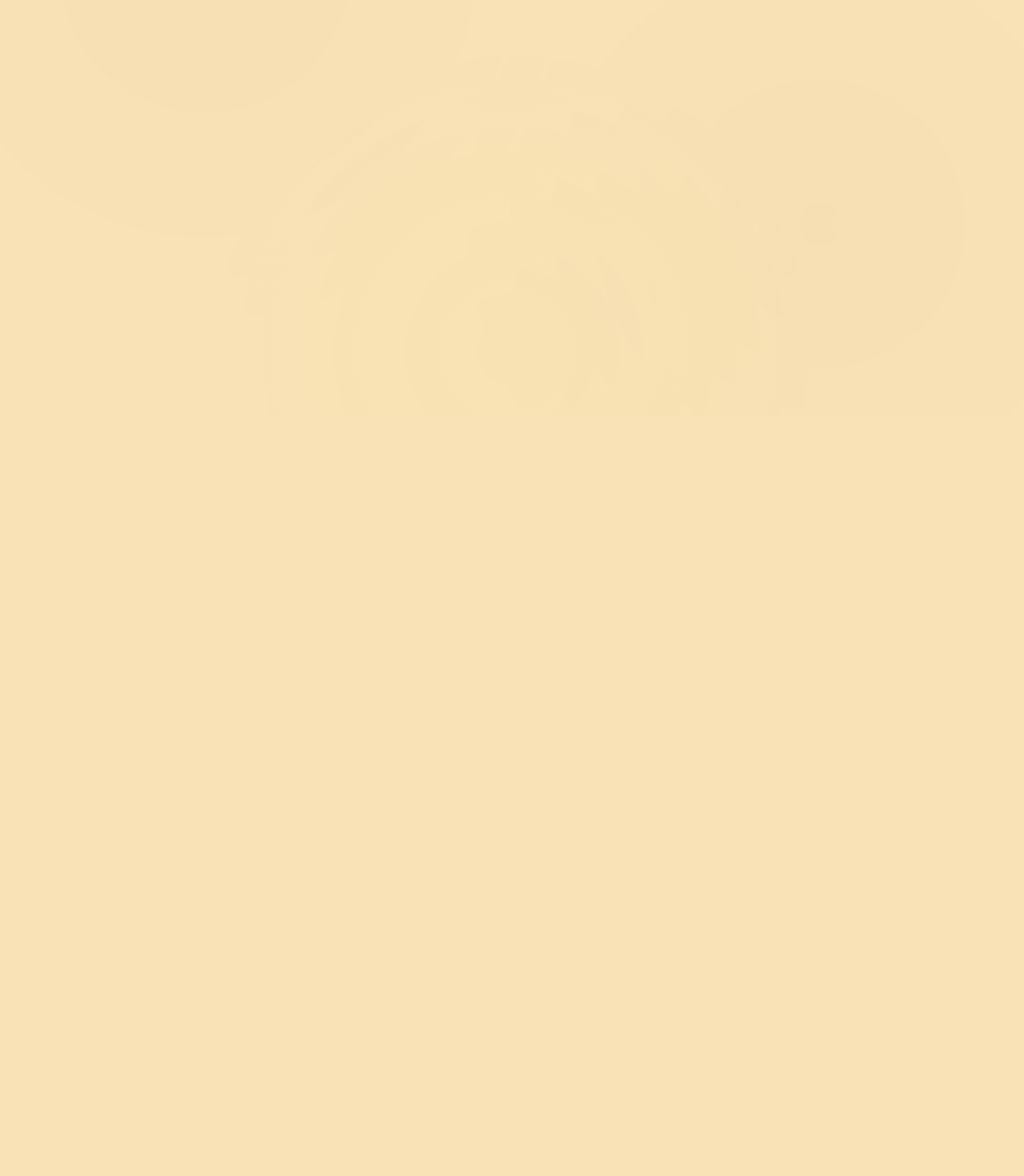
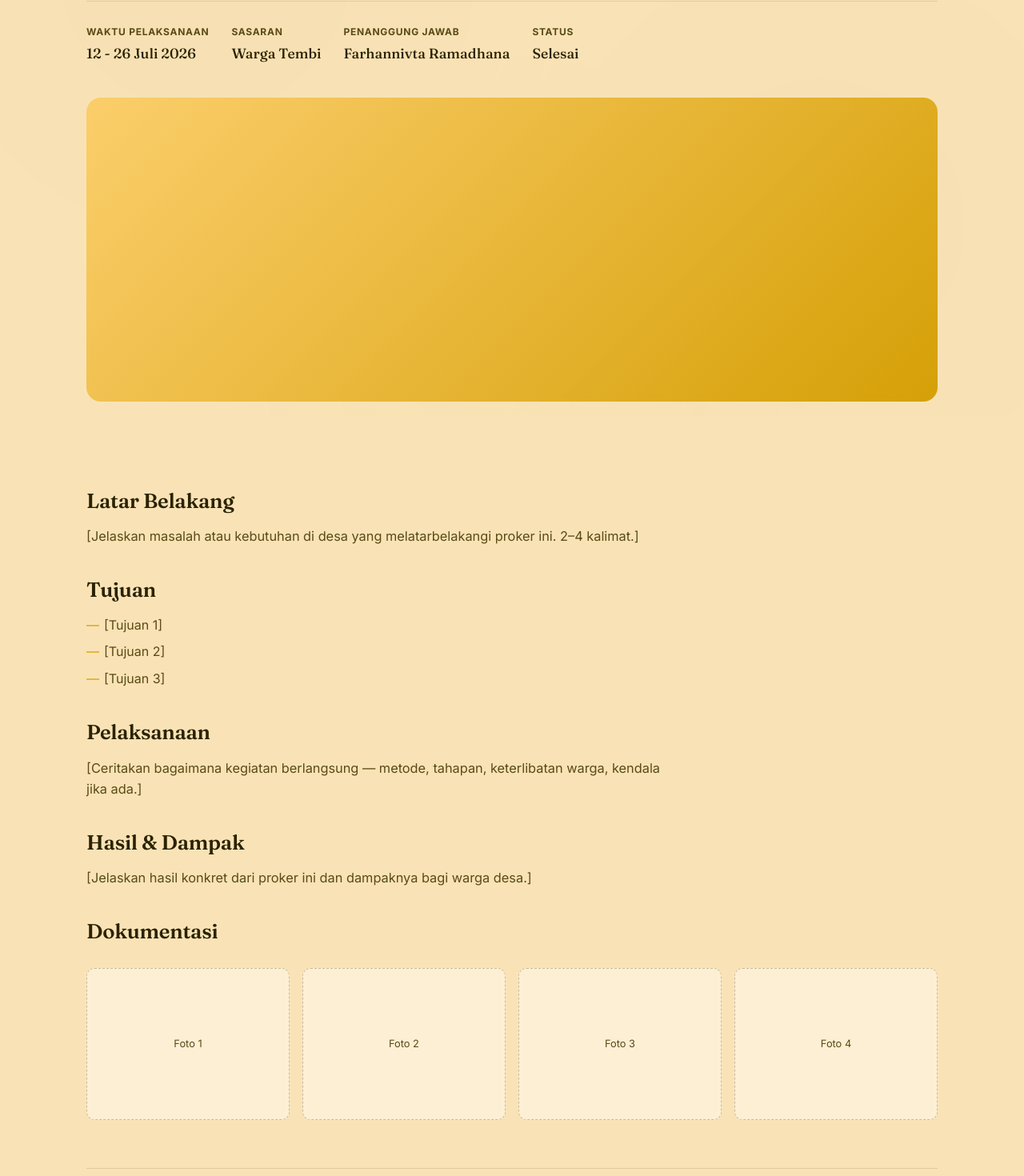
Before and after one commit to farhanisty/sobatembi, a React (Vite) app: page /proker/utama/pembuatan-biopori in a window 1280 px wide. Before the commit this address had no page. Shown: the part 280-1750 px from the top of the page at 80% size. Before the commit the page ends 800 px from the top, so only its background shows below. Built offline with nearby package versions, Linux system fonts and the light colour scheme.

Commit message:
finish create page for proker utama

```diff
--- a/src/App.jsx
+++ b/src/App.jsx
@@ -3,6 +3,9 @@ import { Routes, Route } from 'react-router-dom'
 import Home from './pages/Home'
 import Tentang from './pages/Tentang'
 import Proker from './pages/Proker'
+import PembuatanBiopori from './pages/proker/utama/PembuatanBiopori'
+import SIGDTembi from './pages/proker/utama/SIGDTembi'
+import HariAnakNasional from './pages/proker/utama/HariAnakNasional'
 
 function App() {
   useScrollReveal();
@@ -12,6 +15,9 @@ function App() {
       <Route path="/" element={<Home />}></Route>
       <Route path="/tentang" element={<Tentang />}></Route>
       <Route path="/proker" element={<Proker />}></Route>
+      <Route path="/proker/utama/pembuatan-biopori" element={<PembuatanBiopori />}></Route>
+      <Route path="/proker/utama/sigd-tembi" element={<SIGDTembi />}></Route>
+      <Route path="/proker/utama/hari-anak-nasional" element={<HariAnakNasional />}></Route>
     </Routes>
   )
 }
--- /dev/null
+++ b/src/components/ProkerHero.jsx
@@ -0,0 +1,33 @@
+export default function ProkerHero({ proker }) {
+  return (
+    <section className="detail-hero">
+      <div className="container">
+        <span className="badge utama reveal">Proker Utama</span>
+        <h1 className="reveal">{proker.name}</h1>
+        <div className="detail-meta reveal">
+          <div>
+            <span className="m-label">Waktu Pelaksanaan</span>
+            <span className="m-val">{proker.time}</span>
+          </div>
+          <div>
+            <span className="m-label">Sasaran</span>
+            <span className="m-val">{proker.target}</span>
+          </div>
+          <div>
+            <span className="m-label">Penanggung Jawab</span>
+            {proker.responsibles.map((person, index) => {
+              return (
+                <span key={index} className="m-val">{person}</span>
+              )
+            })}
+          </div>
+          <div>
+            <span className="m-label">Status</span>
+            <span className="m-val">{proker.status}</span>
+          </div>
+        </div>
+        <div className="detail-cover reveal"></div>
+      </div>
+    </section>
+  )
+}
--- a/src/pages/Home.jsx
+++ b/src/pages/Home.jsx
@@ -77,19 +77,19 @@ export default function Home() {
             <ProkerCard
               title="Pembuatan Biopori"
               description="adalah pokoknya"
-              href="proker-1.html"
+              href="/proker/utama/pembuatan-biopori"
             />
 
             <ProkerCard
-              title="Pendataan Golongan Darah"
+              title="Sistem Informasi Golongan Darah Tembi"
               description="adalah pokoknya"
-              href="proker-1.html"
+              href="/proker/utama/sigd-tembi"
             />
 
             <ProkerCard
               title="Rangkaian Kegiatan Hari Anak Nasional"
               description="adalah pokoknya"
-              href="proker-1.html"
+              href="/proker/utama/hari-anak-nasional"
             />
           </div>
         </div>
--- /dev/null
+++ b/src/pages/proker/utama/HariAnakNasional.jsx
@@ -0,0 +1,61 @@
+import Footer from "../../../components/Footer";
+import Navbar from "../../../components/Navbar";
+import ProkerHero from "../../../components/ProkerHero";
+
+export default function HariAnakNasional() {
+  const proker = {
+    type: "utama",
+    name: "Hari Anak Nasional",
+    time: "12 - 26 Juli 2026",
+    target: "Warga Tembi",
+    responsibles: ["Farhannivta Ramadhana"],
+    status: "Selesai"
+  }
+
+  return (
+    <>
+      <Navbar />
+
+      <ProkerHero proker={proker} />
+
+      <section style={{ paddingTop: 0 }} >
+        <div className="container">
+          <div className="prose reveal">
+            <h2>Latar Belakang</h2>
+            <p>[Jelaskan masalah atau kebutuhan di desa yang melatarbelakangi proker ini. 2–4 kalimat.]</p>
+
+            <h2>Tujuan</h2>
+            <ul>
+              <li>[Tujuan 1]</li>
+              <li>[Tujuan 2]</li>
+              <li>[Tujuan 3]</li>
+            </ul>
+
+            <h2>Pelaksanaan</h2>
+            <p>[Ceritakan bagaimana kegiatan berlangsung — metode, tahapan, keterlibatan warga, kendala jika ada.]</p>
+
+            <h2>Hasil & Dampak</h2>
+            <p>[Jelaskan hasil konkret dari proker ini dan dampaknya bagi warga desa.]</p>
+          </div>
+
+          <div className="reveal">
+            <h2 style={{
+              fontFamily: "var(--font-display)", fontSize: "1.6rem", margin: "40px 0 6px"
+            }}>Dokumentasi</h2>
+            <div className="gallery-grid">
+              < div className="g-item">Foto 1</div>
+              <div className="g-item">Foto 2</div>
+              <div className="g-item">Foto 3</div>
+              <div className="g-item">Foto 4</div>
+            </div>
+          </div>
+
+          <div className="detail-nav reveal">
+            <a href="proker.html" className="btn btn-outline">← Semua Proker</a>
+            <a href="proker-2.html" className="btn btn-primary">Proker Selanjutnya →</a>
+          </div>
+        </div >
+      </section >
+    </>
+  )
+}
--- /dev/null
+++ b/src/pages/proker/utama/PembuatanBiopori.jsx
@@ -0,0 +1,62 @@
+import Footer from "../../../components/Footer";
+import Navbar from "../../../components/Navbar";
+import ProkerHero from "../../../components/ProkerHero";
+
+export default function PembuatanBiopori() {
+  const proker = {
+    type: "utama",
+    name: "Pembuatan Biopori",
+    time: "12 - 26 Juli 2026",
+    target: "Warga Tembi",
+    responsibles: ["Farhannivta Ramadhana"],
+    status: "Selesai"
+  }
+  return (
+    <>
+      <Navbar />
+
+      <ProkerHero proker={proker} />
+
+      <section style={{ paddingTop: 0 }} >
+        <div className="container">
+          <div className="prose reveal">
+            <h2>Latar Belakang</h2>
+            <p>[Jelaskan masalah atau kebutuhan di desa yang melatarbelakangi proker ini. 2–4 kalimat.]</p>
+
+            <h2>Tujuan</h2>
+            <ul>
+              <li>[Tujuan 1]</li>
+              <li>[Tujuan 2]</li>
+              <li>[Tujuan 3]</li>
+            </ul>
+
+            <h2>Pelaksanaan</h2>
+            <p>[Ceritakan bagaimana kegiatan berlangsung — metode, tahapan, keterlibatan warga, kendala jika ada.]</p>
+
+            <h2>Hasil & Dampak</h2>
+            <p>[Jelaskan hasil konkret dari proker ini dan dampaknya bagi warga desa.]</p>
+          </div>
+
+          <div className="reveal">
+            <h2 style={{
+              fontFamily: "var(--font-display)", fontSize: "1.6rem", margin: "40px 0 6px"
+            }}>Dokumentasi</h2>
+            <div className="gallery-grid">
+              < div className="g-item">Foto 1</div>
+              <div className="g-item">Foto 2</div>
+              <div className="g-item">Foto 3</div>
+              <div className="g-item">Foto 4</div>
+            </div>
+          </div>
+
+          <div className="detail-nav reveal">
+            <a href="proker.html" className="btn btn-outline">← Semua Proker</a>
+            <a href="proker-2.html" className="btn btn-primary">Proker Selanjutnya →</a>
+          </div>
+        </div >
+      </section >
+
+      <Footer />
+    </>
+  )
+}
--- /dev/null
+++ b/src/pages/proker/utama/SIGDTembi.jsx
@@ -0,0 +1,61 @@
+import Footer from "../../../components/Footer";
+import Navbar from "../../../components/Navbar";
+import ProkerHero from "../../../components/ProkerHero";
+
+export default function SIGDTembi() {
+  const proker = {
+    type: "utama",
+    name: "Sistem Informasi Golongan Darah Tembi",
+    time: "12 - 26 Juli 2026",
+    target: "Warga Tembi",
+    responsibles: ["Farhannivta Ramadhana"],
+    status: "Selesai"
+  }
+
+  return (
+    <>
+      <Navbar />
+
+      <ProkerHero proker={proker} />
+
+      <section style={{ paddingTop: 0 }} >
+        <div className="container">
+          <div className="prose reveal">
+            <h2>Latar Belakang</h2>
+            <p>[Jelaskan masalah atau kebutuhan di desa yang melatarbelakangi proker ini. 2–4 kalimat.]</p>
+
+            <h2>Tujuan</h2>
+            <ul>
+              <li>[Tujuan 1]</li>
+              <li>[Tujuan 2]</li>
+              <li>[Tujuan 3]</li>
+            </ul>
+
+            <h2>Pelaksanaan</h2>
+            <p>[Ceritakan bagaimana kegiatan berlangsung — metode, tahapan, keterlibatan warga, kendala jika ada.]</p>
+
+            <h2>Hasil & Dampak</h2>
+            <p>[Jelaskan hasil konkret dari proker ini dan dampaknya bagi warga desa.]</p>
+          </div>
+
+          <div className="reveal">
+            <h2 style={{
+              fontFamily: "var(--font-display)", fontSize: "1.6rem", margin: "40px 0 6px"
+            }}>Dokumentasi</h2>
+            <div className="gallery-grid">
+              < div className="g-item">Foto 1</div>
+              <div className="g-item">Foto 2</div>
+              <div className="g-item">Foto 3</div>
+              <div className="g-item">Foto 4</div>
+            </div>
+          </div>
+
+          <div className="detail-nav reveal">
+            <a href="proker.html" className="btn btn-outline">← Semua Proker</a>
+            <a href="proker-2.html" className="btn btn-primary">Proker Selanjutnya →</a>
+          </div>
+        </div >
+      </section >
+    </>
+  )
+}
```
